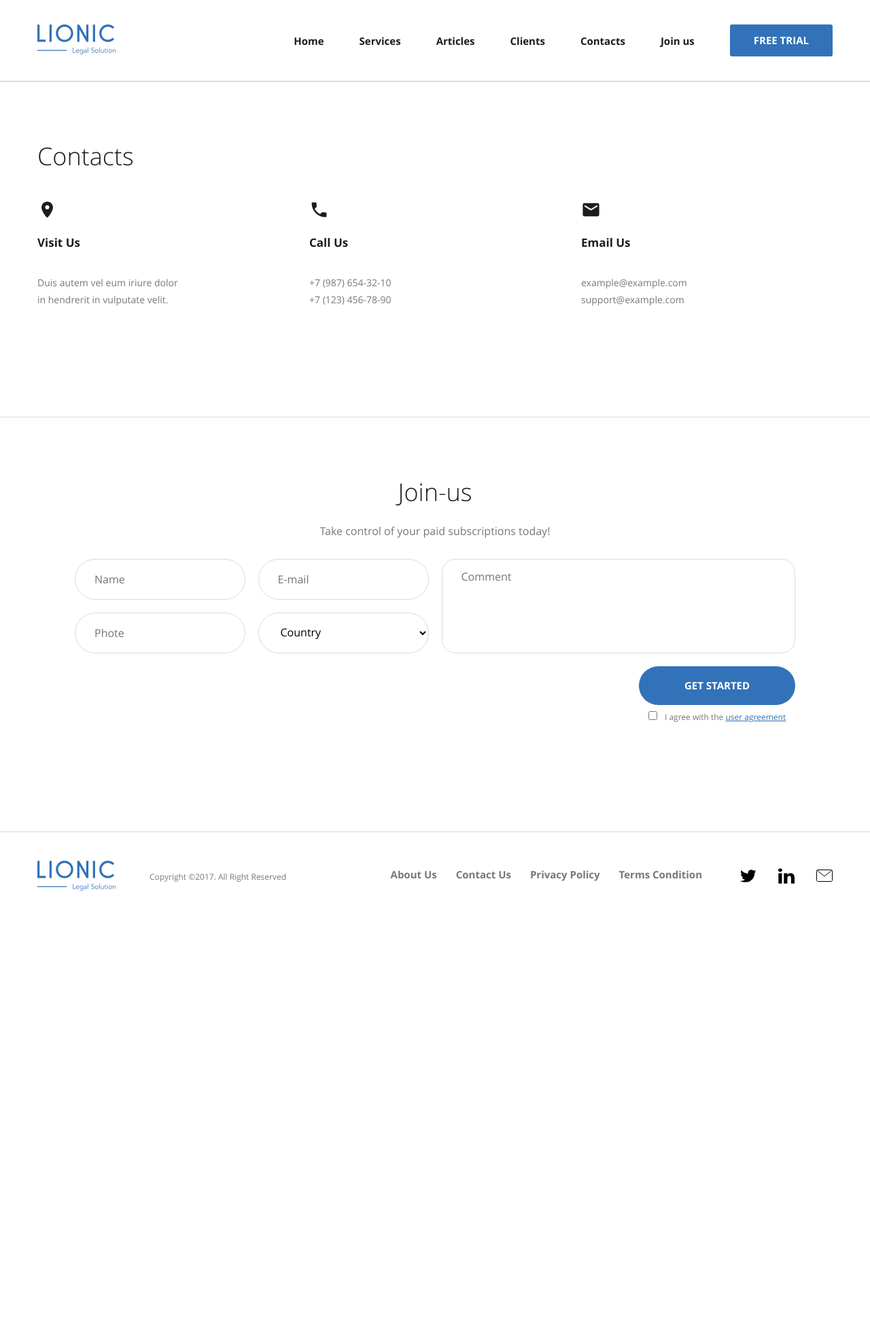
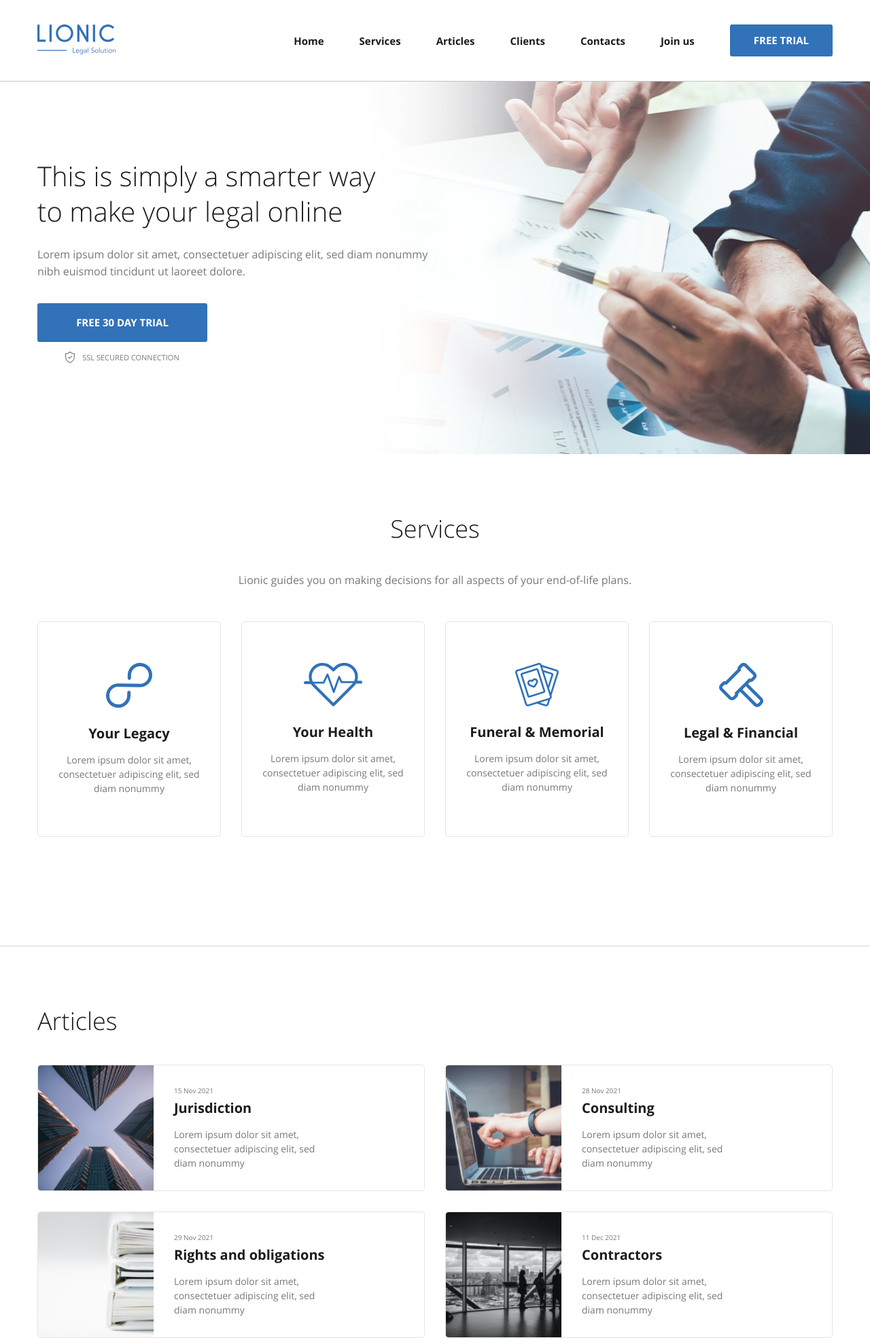
Before and after one commit to iieerraa/Lionic, a plain HTML site: page index.html in a window 1280 px wide. Shown: the top 1971 px of the page at 68% size. Before the commit the page ends 1356 px from the top, so only its background shows below. Drawn offline with Linux system fonts and the light colour scheme.

Commit message:
remove  hidden

```diff
--- a/index.html
+++ b/index.html
@@ -54,7 +54,7 @@
   </header>
 
   <main class="main">
-    <section id="hero" class="hero" hidden>
+    <section id="hero" class="hero">
       <div class="container">
         <div class="hero-content flex">
           <h1 class="hero-title">
@@ -75,7 +75,7 @@
         </div>
       </div>
     </section>
-    <section id="services" class="services section-offset" hidden>
+    <section id="services" class="services section-offset">
       <div class="container">
         <h2 class="section-title services-title">
           Services
@@ -172,7 +172,7 @@
         </ul>
       </div>
     </section>
-    <section id="articles" class="articles section-offset" hidden>
+    <section id="articles" class="articles section-offset">
       <div class="container">
         <h2 class="section-title articles-title">
           Articles
@@ -245,7 +245,7 @@
         </ul>
       </div>
     </section>
-    <section id="clients" class="clients section-offset" hidden>
+    <section id="clients" class="clients section-offset">
       <div class="container">
         <h2 class="section-title clients-title">
           Clients
```
